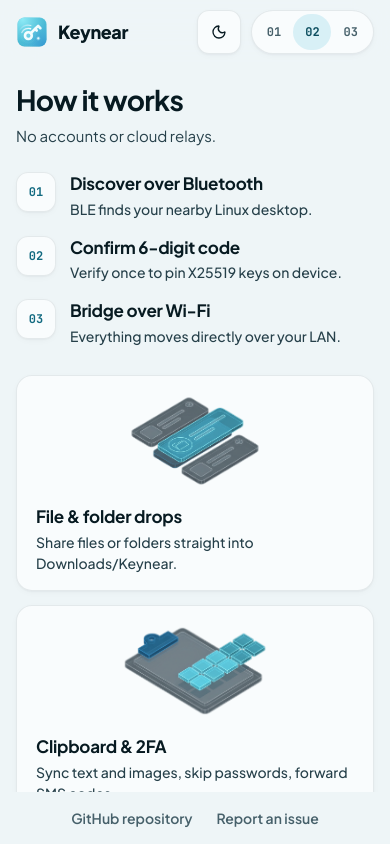
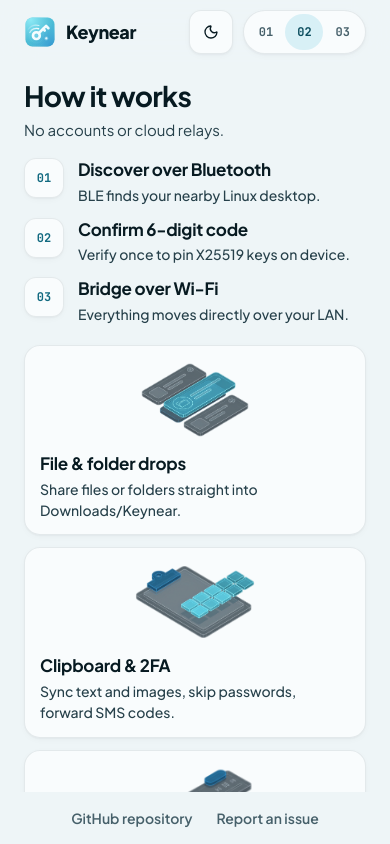
Before and after one commit to hydrafog/keynear, a React (Vite) app in the folder design/website/: page / in a window 390 px wide. Both pictures are taken after a click on the tab "02". Built offline with nearby package versions, Linux system fonts and the light colour scheme.

Commit message:
fix: widen mobile margins and hero shadow [add-website-in-design-261124]

```diff
--- a/design/website/src/components/ProximityHalo.tsx
+++ b/design/website/src/components/ProximityHalo.tsx
@@ -3,7 +3,7 @@ export function ProximityHalo() {
     <svg
       viewBox="0 0 420 420"
       aria-hidden="true"
-      className="kn-halo pointer-events-none absolute left-1/2 top-1/2 h-[260px] w-[260px] -translate-x-1/2 -translate-y-1/2 sm:h-[360px] sm:w-[360px] lg:h-[420px] lg:w-[420px]"
+      className="kn-halo pointer-events-none absolute left-1/2 top-1/2 h-[228px] w-[228px] -translate-x-1/2 -translate-y-1/2 sm:h-[360px] sm:w-[360px] lg:h-[420px] lg:w-[420px]"
     >
       <circle cx="210" cy="210" r="124" fill="none" stroke="var(--kn-accent)" strokeOpacity="0.24" strokeWidth="1.5" />
       <circle cx="210" cy="210" r="168" fill="none" stroke="var(--kn-accent)" strokeOpacity="0.18" strokeWidth="1.5" strokeDasharray="6 10" />
--- a/design/website/src/components/WireframeSlot.tsx
+++ b/design/website/src/components/WireframeSlot.tsx
@@ -15,7 +15,7 @@ export function WireframeSlot({ src, alt }: WireframeSlotProps) {
   const showImage = Boolean(src) && !failed;
 
   return (
-    <div className="mb-4 flex h-24 w-full items-center justify-center sm:h-28">
+    <div className="mb-3 flex h-20 w-full items-center justify-center sm:mb-4 sm:h-28">
       {showImage ? (
         <img
           src={src}
--- a/design/website/src/sections/Footer.tsx
+++ b/design/website/src/sections/Footer.tsx
@@ -3,7 +3,7 @@ import { LINKS } from '../data/site';
 export function Footer() {
   return (
     <footer className="relative z-20 shrink-0 pb-[env(safe-area-inset-bottom)]">
-      <div className="mx-auto flex max-w-6xl items-center justify-center px-4 py-3 sm:px-6 sm:py-4 lg:px-8">
+      <div className="mx-auto flex max-w-6xl items-center justify-center px-6 py-3 sm:px-6 sm:py-4 lg:px-8">
         <div className="flex flex-wrap items-center justify-center gap-6 text-sm font-semibold kn-text-muted">
           <a
             href={LINKS.github}
--- a/design/website/src/sections/Header.tsx
+++ b/design/website/src/sections/Header.tsx
@@ -39,7 +39,7 @@ export function Header({ darkMode, activeSlide, onToggleTheme, onSelectSlide }:
 
   return (
     <header className="kn-nav-bar relative shrink-0">
-      <div className="mx-auto flex h-16 max-w-6xl items-center justify-between gap-3 px-4 sm:px-6 lg:px-8">
+      <div className="mx-auto flex h-16 max-w-6xl items-center justify-between gap-3 px-6 sm:px-6 lg:px-8">
         <a
           href="#main-content"
           onClick={(e) => {
--- a/design/website/src/sections/Hero.tsx
+++ b/design/website/src/sections/Hero.tsx
@@ -50,15 +50,15 @@ export function Hero({ theme }: HeroProps) {
   const [activeIndex, setActiveIndex] = useState(0);
 
   return (
-    <section className="mx-auto flex min-h-full w-full max-w-6xl items-center px-4 py-4 sm:px-6 sm:py-6 lg:px-8">
-      <div className="my-auto grid w-full items-center gap-7 sm:gap-9 lg:grid-cols-12 lg:gap-10">
+    <section className="mx-auto flex min-h-full w-full max-w-6xl items-center px-6 pb-10 pt-3 sm:px-6 sm:py-6 lg:px-8">
+      <div className="my-auto grid w-full items-center gap-5 sm:gap-8 lg:grid-cols-12 lg:gap-10">
         <div className="min-w-0 lg:col-span-7">
           <h1 className="kn-display kn-hero-in" style={delayStyle(40)}>
             Android and Linux, right next door.
           </h1>
 
           <p
-            className="kn-body kn-hero-in mt-4 max-w-[52ch] kn-text-secondary sm:mt-5"
+            className="kn-body kn-hero-in mt-3 max-w-[52ch] kn-text-secondary sm:mt-5"
             style={delayStyle(140)}
           >
             Send files, sync your clipboard, mirror notifications, and control desktop media
@@ -66,14 +66,14 @@ export function Hero({ theme }: HeroProps) {
           </p>
 
           <div
-            className="kn-hero-in mt-6 flex flex-wrap items-center gap-3 sm:mt-8 sm:gap-3.5"
+            className="kn-hero-in mt-5 flex flex-wrap items-center gap-2.5 sm:mt-8 sm:gap-3.5"
             style={delayStyle(240)}
           >
             <a
               href={LINKS.releases}
               target="_blank"
               rel="noreferrer"
-              className="kn-btn-primary kn-interactive kn-press inline-flex min-h-[44px] items-center gap-2 rounded-xl px-5 text-sm font-bold sm:min-h-[48px] sm:px-6"
+              className="kn-btn-primary kn-interactive kn-press inline-flex min-h-[44px] items-center gap-2 rounded-xl px-4 text-sm font-bold sm:min-h-[48px] sm:px-6"
             >
               <Download className="h-4 w-4" aria-hidden="true" />
               <span>Download Keynear</span>
@@ -83,7 +83,7 @@ export function Hero({ theme }: HeroProps) {
               href={LINKS.github}
               target="_blank"
               rel="noreferrer"
-              className="kn-btn-tonal kn-interactive kn-press inline-flex min-h-[44px] items-center gap-2 rounded-xl px-5 text-sm font-bold sm:min-h-[48px] sm:px-6"
+              className="kn-btn-tonal kn-interactive kn-press inline-flex min-h-[44px] items-center gap-2 rounded-xl px-4 text-sm font-bold sm:min-h-[48px] sm:px-6"
             >
               <GitHubMark />
               <span>Read source code</span>
@@ -92,7 +92,7 @@ export function Hero({ theme }: HeroProps) {
         </div>
 
         <figure
-          className="kn-hero-in relative mx-auto w-full max-w-[192px] py-2 sm:max-w-[236px] lg:col-span-5 lg:max-w-[248px]"
+          className="kn-hero-in relative mx-auto w-full max-w-[162px] pb-7 pt-2 sm:max-w-[232px] sm:py-4 lg:col-span-5 lg:max-w-[248px]"
           style={delayStyle(180)}
         >
           <ProximityHalo />
--- a/design/website/src/sections/HowItWorks.tsx
+++ b/design/website/src/sections/HowItWorks.tsx
@@ -5,16 +5,16 @@ export function HowItWorks() {
   return (
     <section
       id="how-it-works"
-      className="mx-auto flex min-h-full w-full max-w-6xl px-4 py-5 sm:px-6 sm:py-6 lg:px-8"
+      className="mx-auto flex min-h-full w-full max-w-6xl px-6 pb-8 pt-4 sm:px-6 sm:py-6 lg:px-8"
     >
-      <div className="my-auto grid w-full gap-7 lg:grid-cols-12 lg:items-center lg:gap-8">
+      <div className="my-auto grid w-full gap-5 sm:gap-7 lg:grid-cols-12 lg:items-center lg:gap-8">
         <div className="min-w-0 lg:col-span-4">
           <h2 className="kn-title">How it works</h2>
-          <p className="kn-desc mt-2 max-w-[30ch] kn-text-secondary">
+          <p className="kn-desc mt-1.5 max-w-[30ch] kn-text-secondary sm:mt-2">
             No accounts or cloud relays.
           </p>
 
-          <ol className="mt-6 space-y-4">
+          <ol className="mt-4 space-y-3 sm:mt-6 sm:space-y-4">
             {PAIRING_STEPS.map((item) => (
               <li key={item.step} className="flex items-start gap-3.5">
                 <span
--- a/design/website/src/sections/Privacy.tsx
+++ b/design/website/src/sections/Privacy.tsx
@@ -12,9 +12,9 @@ export function Privacy() {
   return (
     <section
       id="privacy"
-      className="mx-auto flex min-h-full w-full max-w-6xl px-4 py-5 sm:px-6 sm:py-6 lg:px-8"
+      className="mx-auto flex min-h-full w-full max-w-6xl px-6 pb-8 pt-4 sm:px-6 sm:py-6 lg:px-8"
     >
-      <div className="my-auto grid w-full gap-7 lg:grid-cols-12 lg:items-center lg:gap-8">
+      <div className="my-auto grid w-full gap-5 sm:gap-7 lg:grid-cols-12 lg:items-center lg:gap-8">
         <div className="min-w-0 lg:col-span-4">
           <h2 className="kn-title">Privacy policy</h2>
           <p className="kn-desc mt-2 max-w-[30ch] kn-text-secondary">
--- a/design/website/src/styles/index.css
+++ b/design/website/src/styles/index.css
@@ -143,14 +143,14 @@
 .kn-wireframe-grid {
   display: grid;
   grid-template-columns: 1fr;
-  gap: 14px;
+  gap: 12px;
 }
 
 .kn-wireframe-cell {
   display: flex;
   flex-direction: column;
   justify-content: space-between;
-  padding: 18px 20px;
+  padding: 15px 16px;
   border-radius: 16px;
   background-color: var(--kn-surface);
   box-shadow: var(--kn-shadow-surface), var(--kn-rim-surface);
```
